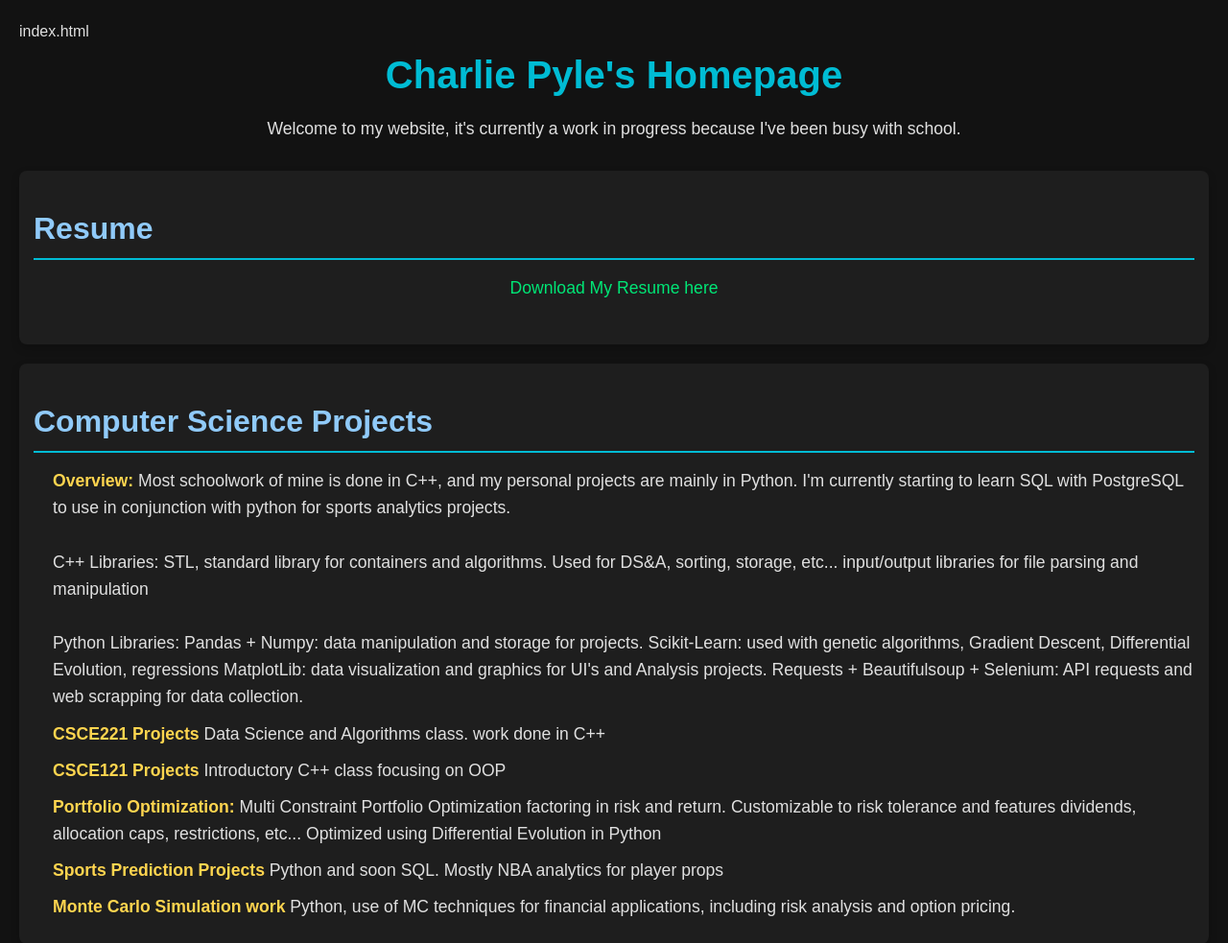
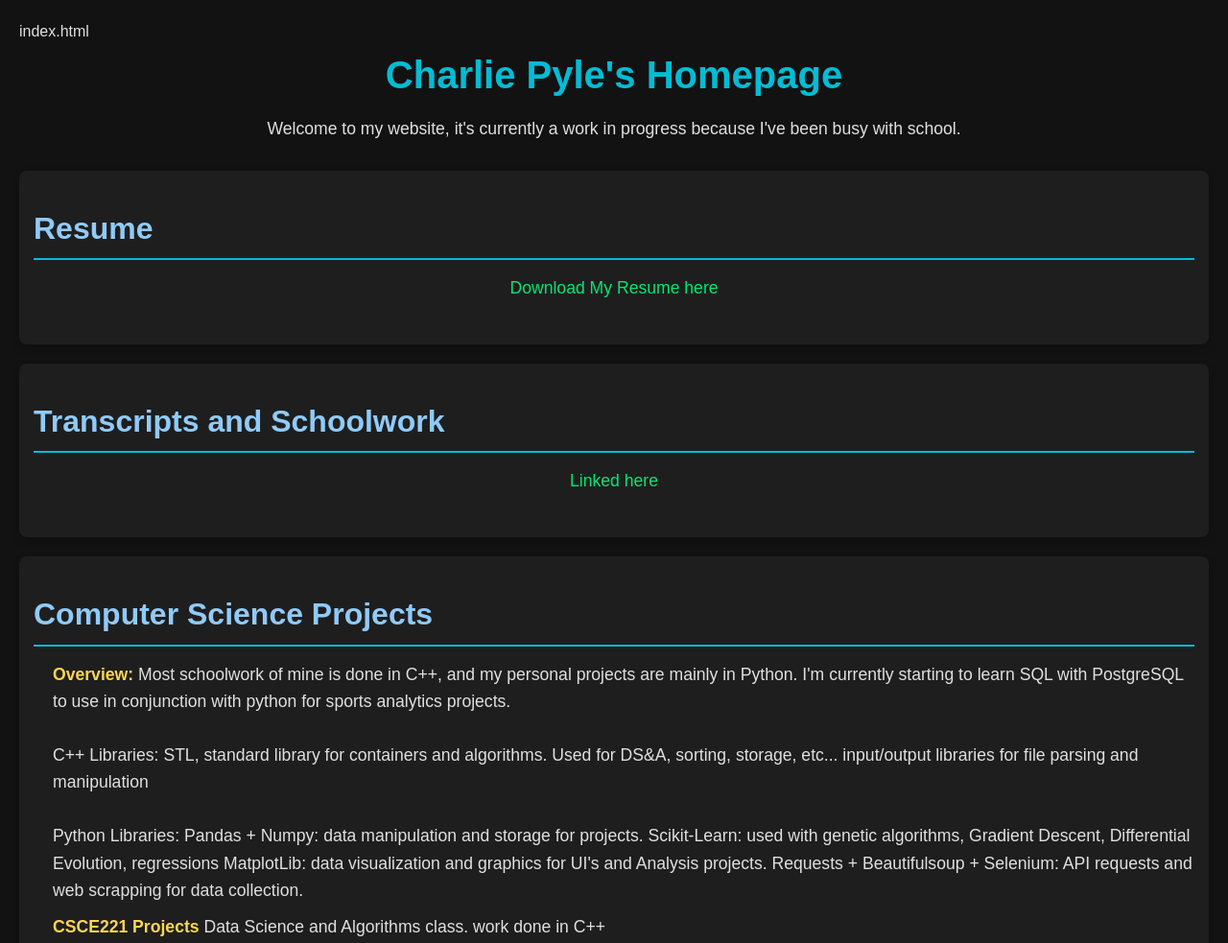
Before and after one commit to CharliePyle4/CharliePyle4.github.io, a plain HTML site: page index.html in a window 1280 px wide. Shown: the top 983 px of the page at 96% size. Drawn offline with Linux system fonts and the light colour scheme.

Commit message:
Update index.html
linked transcripts page

```diff
--- a/index.html
+++ b/index.html
@@ -94,6 +94,14 @@ index.html
         </p>
     </section>
 
+    <!-- Resume Link -->
+    <section id="Transcripts-Schoolwork">
+        <h2>Transcripts and Schoolwork</h2>
+        <p>
+            <a href="TranscriptsAndDescriptions.html" target="_blank">Linked here</a>
+        </p>
+    </section>
+
     <!-- Computer Science Projects Section -->
     <section id="cs-projects">
         <h2>Computer Science Projects</h2>
```
